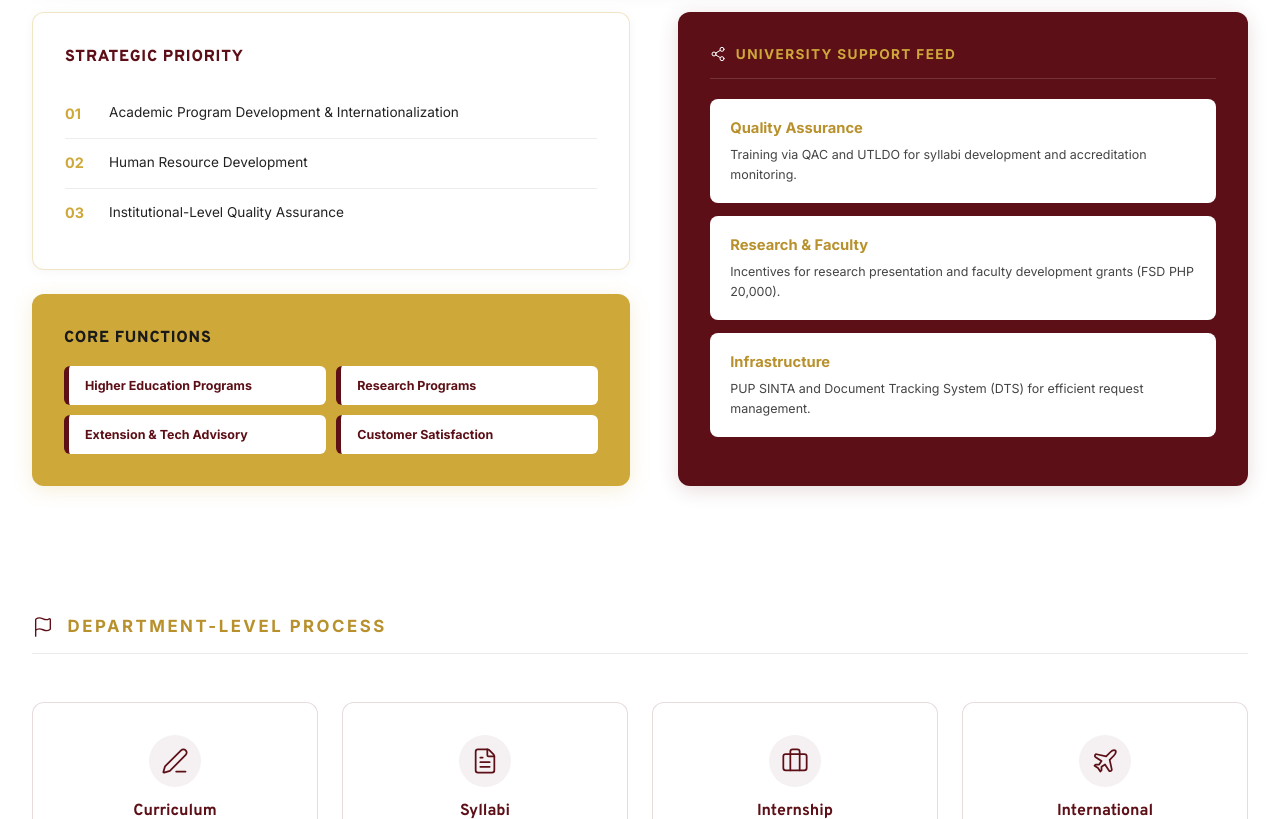
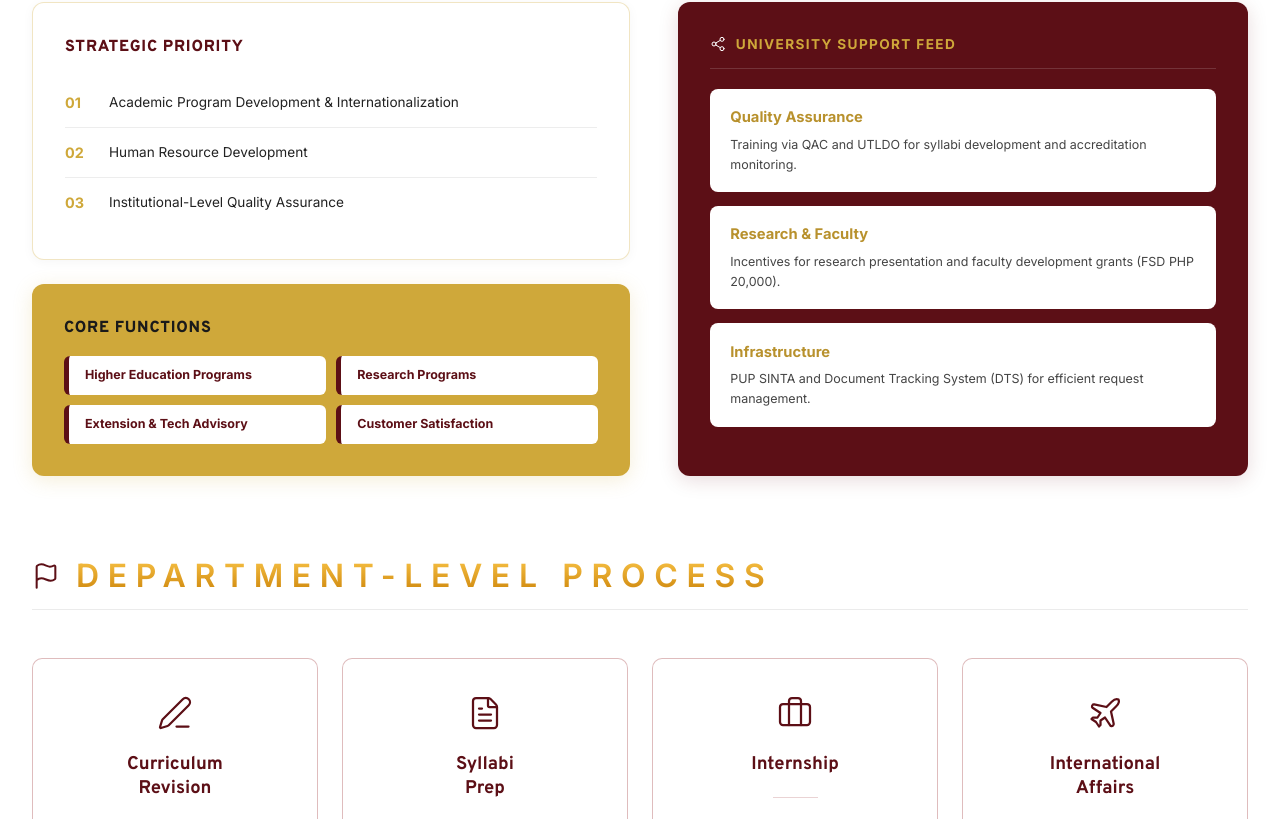
Before and after one commit to fr-anz/DIT-Accred, a SvelteKit app: page /planning in a window 1280 px wide. Shown: the part 1981-2800 px from the top of the page. Built offline with nearby package versions, Linux system fonts and the light colour scheme.

Commit message:
design: apply figma typography, linear gold gradients on headers, cented crop focus, and portrait rectangular process cards

```diff
--- a/src/routes/planning/+page.svelte
+++ b/src/routes/planning/+page.svelte
@@ -83,7 +83,7 @@
 ───────────────────────────────────────────── -->
 <section class="content_section" id="strategic-benchmarking">
 	<div class="section_label">
-		<Globe size={22} strokeWidth={1.5} class="section_icon maroon" />
+		<Globe size={28} strokeWidth={1.75} class="section_icon maroon" />
 		<span>STRATEGIC INTERNATIONAL BENCHMARKING</span>
 	</div>
 	<hr class="section_divider" />
@@ -112,7 +112,7 @@
 ───────────────────────────────────────────── -->
 <section class="content_section" id="university-support">
 	<div class="section_label">
-		<Flag size={22} strokeWidth={1.5} class="section_icon maroon" />
+		<Flag size={28} strokeWidth={1.75} class="section_icon maroon" />
 		<span>UNIVERSITY SUPPORT FUNCTIONS</span>
 	</div>
 	<hr class="section_divider" />
@@ -214,7 +214,7 @@
 ───────────────────────────────────────────── -->
 <section class="content_section" id="dept-process">
 	<div class="section_label">
-		<Flag size={22} strokeWidth={1.5} class="section_icon maroon" />
+		<Flag size={28} strokeWidth={1.75} class="section_icon maroon" />
 		<span>DEPARTMENT-LEVEL PROCESS</span>
 	</div>
 	<hr class="section_divider" />
@@ -222,32 +222,36 @@
 	<div class="process_cards_grid">
 		<div class="process_card">
 			<div class="process_icon_wrapper">
-				<PenLine size={28} strokeWidth={1.5} class="process_icon" />
+				<PenLine size={36} strokeWidth={1.5} class="process_icon" />
 			</div>
 			<h4 class="process_card_title">Curriculum<br />Revision</h4>
+			<hr class="process_divider" />
 			<p class="process_card_desc">Based on CHED Memorandum Order No. 32 series of 2017.</p>
 		</div>
 		<div class="process_card">
 			<div class="process_icon_wrapper">
-				<FileText size={28} strokeWidth={1.5} class="process_icon" />
+				<FileText size={36} strokeWidth={1.5} class="process_icon" />
 			</div>
 			<h4 class="process_card_title">Syllabi<br />Prep</h4>
+			<hr class="process_divider" />
 			<p class="process_card_desc">
 				Regular updates for industry and government sensitivity.
 			</p>
 		</div>
 		<div class="process_card">
 			<div class="process_icon_wrapper">
-				<Briefcase size={28} strokeWidth={1.5} class="process_icon" />
+				<Briefcase size={36} strokeWidth={1.5} class="process_icon" />
 			</div>
 			<h4 class="process_card_title">Internship</h4>
+			<hr class="process_divider" />
 			<p class="process_card_desc">Established MOA with strategic industry partners.</p>
 		</div>
 		<div class="process_card">
 			<div class="process_icon_wrapper">
-				<Plane size={28} strokeWidth={1.5} class="process_icon" />
+				<Plane size={36} strokeWidth={1.5} class="process_icon" />
 			</div>
 			<h4 class="process_card_title">International<br />Affairs</h4>
+			<hr class="process_divider" />
 			<p class="process_card_desc">Institutionalization of global partnerships and mobility.</p>
 		</div>
 	</div>
@@ -260,22 +264,22 @@
 	<img
 		src="/planning/photo-strip-1.jpg"
 		alt="Students and faculty in an IT laboratory setting"
-		class="strip_photo"
+		class="strip_photo img_pos_1"
 	/>
 	<img
 		src="/planning/photo-strip-2.jpg"
 		alt="Students listening to a presentation on Converge ICT Solutions"
-		class="strip_photo"
+		class="strip_photo img_pos_2"
 	/>
 	<img
 		src="/planning/photo-strip-3.jpg"
 		alt="Faculty and staff group with Banua Palawan tribe members"
-		class="strip_photo"
+		class="strip_photo img_pos_3"
 	/>
 	<img
 		src="/planning/photo-strip-4.jpg"
 		alt="Department faculty meeting and planning session"
-		class="strip_photo"
+		class="strip_photo img_pos_4"
 	/>
 </div>
 
@@ -284,7 +288,7 @@
 ───────────────────────────────────────────── -->
 <section class="content_section" id="rankings">
 	<div class="section_label">
-		<BadgeCheck size={22} strokeWidth={1.5} class="section_icon maroon" />
+		<BadgeCheck size={28} strokeWidth={1.75} class="section_icon maroon" />
 		<span>VERIFIED INTERNATIONAL RANKINGS &amp; INSTITUTIONAL IMPACT</span>
 	</div>
 	<hr class="section_divider" />
@@ -453,8 +457,17 @@
 	.content_section {
 		max-width: var(--section-max-width);
 		margin: 0 auto;
-		padding: 4rem 2rem; /* Tightened from 5rem to avoid huge 10rem gaps between consecutive sections */
+		padding: 2.5rem 2rem 4rem 2rem;
 		font-size: 1.05rem;
+	}
+
+	#strategic-benchmarking {
+		padding-top: 4.5rem; /* Separator from hero fold */
+	}
+
+	#university-support,
+	#dept-process {
+		padding-top: 1rem; /* Reduced top padding to tighten the spacing between consecutive sections */
 	}
 
 	/* ── HERO ── */
@@ -507,14 +520,23 @@
 	.section_label {
 		display: flex;
 		align-items: center;
-		gap: 0.85rem;
-		color: var(--color-gold-dark);
+		gap: 1rem;
 		font-family: var(--font-body);
-		font-size: 1.05rem;
-		font-weight: 800;
-		letter-spacing: 0.15em;
+		font-size: 2rem; /* 32px matching Figma sidebar */
+		font-weight: 600; /* Semi Bold matching Figma sidebar */
+		letter-spacing: 0.27em; /* 27% letter-spacing matching Figma sidebar */
 		text-transform: uppercase;
 		margin-bottom: 0.85rem;
+		line-height: 1.25;
+	}
+
+	.section_label span {
+		background: linear-gradient(180deg, #FAC549 0%, #CA8106 100%);
+		-webkit-background-clip: text;
+		-webkit-text-fill-color: transparent;
+		background-clip: text;
+		text-fill-color: transparent;
+		display: inline-block;
 	}
 
 	:global(.section_icon) {
@@ -961,15 +983,17 @@
 	}
 
 	.process_card {
-		border: 1.5px solid rgba(92, 15, 22, 0.15);
-		border-radius: 12px;
-		padding: 2rem 1.5rem; /* Expanded from 1.75rem 1.25rem */
+		border: 1.5px solid rgba(140, 15, 19, 0.28); /* Red/maroon thin borders matching figma */
+		border-radius: 10px; /* Tighter matching figma */
+		padding: 2.25rem 1.5rem;
 		text-align: center;
 		background: #fff;
 		display: flex;
 		flex-direction: column;
 		align-items: center;
-		gap: 0.65rem;
+		gap: 0.85rem;
+		min-height: 330px; /* Tall portrait rectangular shape */
+		box-sizing: border-box;
 		transition: all 0.25s cubic-bezier(0.16, 1, 0.3, 1);
 		cursor: default;
 	}
@@ -980,15 +1004,18 @@
 		box-shadow: 0 8px 24px rgba(207, 168, 58, 0.15);
 	}
 
+	.process_divider {
+		border: none;
+		border-top: 1.5px solid rgba(140, 15, 19, 0.18);
+		width: 45px;
+		margin: 0.4rem auto;
+	}
+
 	.process_icon_wrapper {
-		width: 52px;
-		height: 52px;
-		border-radius: 50%;
-		background: rgba(92, 15, 22, 0.06);
 		display: flex;
 		align-items: center;
 		justify-content: center;
-		margin-bottom: 0.25rem;
+		margin-bottom: 0.5rem; /* Clean white card backgrounds, no background circle behind icons */
 	}
 
 	:global(.process_icon) {
@@ -997,7 +1024,7 @@
 
 	.process_card_title {
 		font-family: var(--font-heading);
-		font-size: 1rem;
+		font-size: 1.15rem; /* Slightly larger matching figma */
 		font-weight: 700;
 		color: var(--color-maroon);
 		margin: 0;
@@ -1006,10 +1033,10 @@
 
 	.process_card_desc {
 		font-family: var(--font-body);
-		font-size: 0.78rem;
-		color: #555;
-		line-height: 1.55;
-		margin: 0;
+		font-size: 0.85rem; /* Matching figma */
+		color: #444;
+		line-height: 1.6;
+		margin: 0.5rem 0 0 0;
 	}
 
 	/* ── PHOTO STRIP ── */
@@ -1040,6 +1067,23 @@
 
 	.strip_photo:hover {
 		filter: brightness(1);
+	}
+
+	/* Target center/crop focus to show the humans clearly */
+	.img_pos_1 {
+		object-position: center 20%;
+	}
+
+	.img_pos_2 {
+		object-position: center 30%;
+	}
+
+	.img_pos_3 {
+		object-position: center 40%;
+	}
+
+	.img_pos_4 {
+		object-position: center 25%;
 	}
 
 	/* ── RANKINGS SECTION ── */
```
